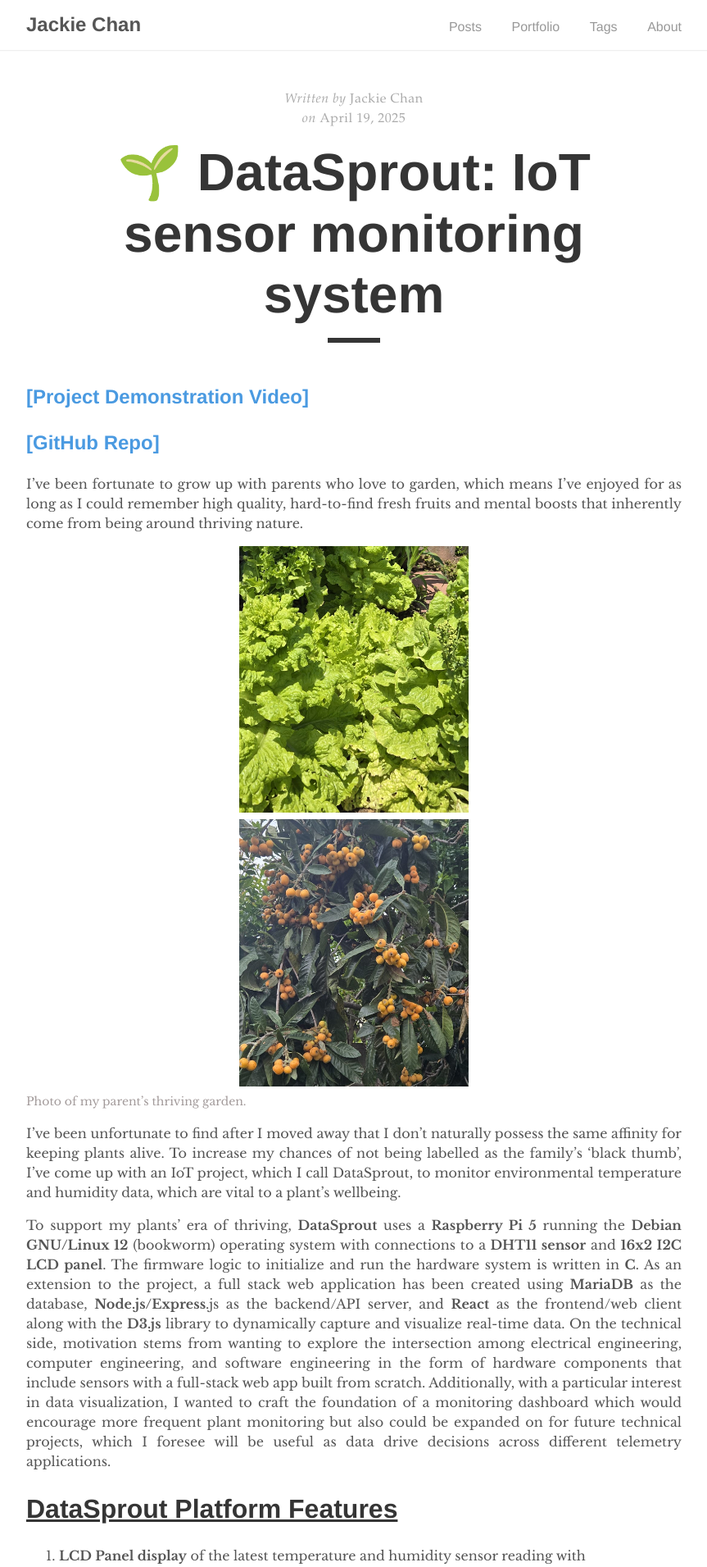
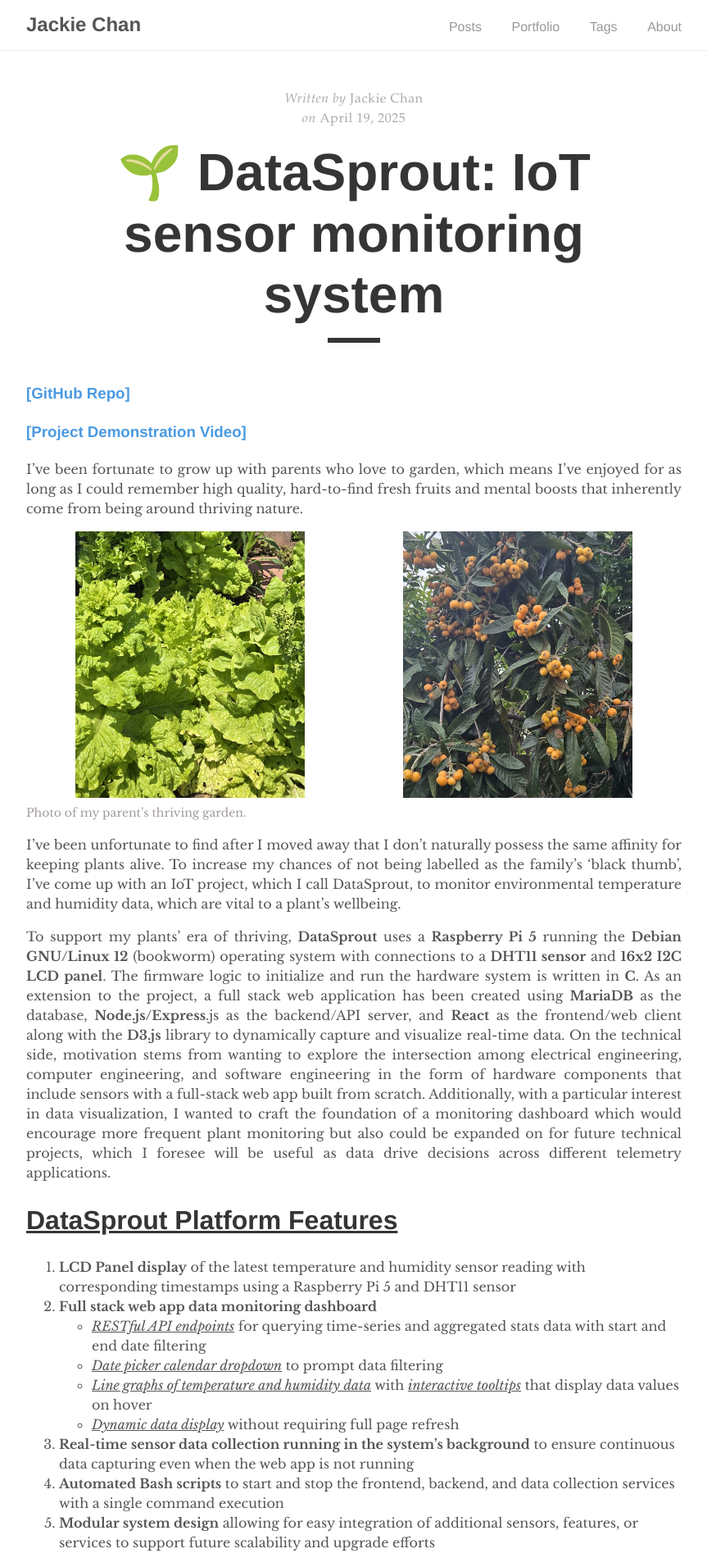
Before and after one commit to jackiechanmakes/jackiechanmakes.github.io, a Jekyll site: the page built from _posts/2025-04-19-plant-monitor.md, in a window 1280 px wide. Shown: the top 1911 px of the page at 82% size, without its empty margins (208-1071 px from the left). Built offline with Jekyll 4.4.1, drawn with Linux system fonts in a browser that asks for light colours; comment, search, counter and statistics services are not loaded.

Commit message:
Add formatting

```diff
--- a/_posts/2025-04-19-plant-monitor.md
+++ b/_posts/2025-04-19-plant-monitor.md
@@ -9,8 +9,9 @@ comments: true
 I created DataSprout, an IoT sensor monitoring system consisting of a Raspberry Pi, hardware sensor components, and a full stack web dashboard for real-time environmental data collection and visualization.
 
 <!--more-->
-## [[Project Demonstration Video]](https://youtu.be/q2UzhQ5I93k?si=KLvonQuXUC7zIyVW)
-## [[GitHub Repo]](https://github.com/jackiechanmakes/datasprout-platform)
+### [[GitHub Repo]](https://github.com/jackiechanmakes/datasprout-platform)
+### [[Project Demonstration Video]](https://youtu.be/q2UzhQ5I93k?si=KLvonQuXUC7zIyVW)
+
 
 I’ve been fortunate to grow up with parents who love to garden, which means I’ve enjoyed for as long as I could remember high quality, hard-to-find fresh fruits and mental boosts that inherently come from being around thriving nature.
 
@@ -203,13 +204,13 @@ The frontend communicates with the backend API endpoints to retrieve both raw se
 Each chart includes a number of aesthetic and interactive enhancements for improved user experience: tooltips for closer data inspection, smooth animations for transitions and updates, formatted axes for readability, grid lines for visual guidance, and gradient fills to enhance visual appeal. This integration of backend data with dynamic frontend visualization enables real-time, intuitive monitoring of sensor metrics.
 
 <div class="image-row">
-  <img src="/assets/images/image-app-charts.png" class="large-img">
+  <img src="/assets/images/image-app-charts.png" class="xlarge-img">
 </div>
 
 <p class="image-description">Temperature and humidity line graphs are displayed as soon as dates to filter on are chosen. Statistics such as the minimum, maximum, and average corresponding to the selected data are also calculated and displayed.</p>
 
 <div class="image-row">
-  <img src="/assets/images/image-app-tooltips.png" class="large-img">
+  <img src="/assets/images/image-app-tooltips.png" class="xlarge-img">
 </div>
 
 <p class="image-description">An interactive tooltips feature has been added for precise data inspection.</p>
--- a/assets/css/style.css
+++ b/assets/css/style.css
@@ -7,11 +7,8 @@
 }
 
 .image-row{
-    /* display: flex; */
+    display: flex;
     justify-content: center;
-    gap: 2px;
-    margin: 5px auto;
-    /* font-size: 0; */
 }
 
 .image-row img {
```
